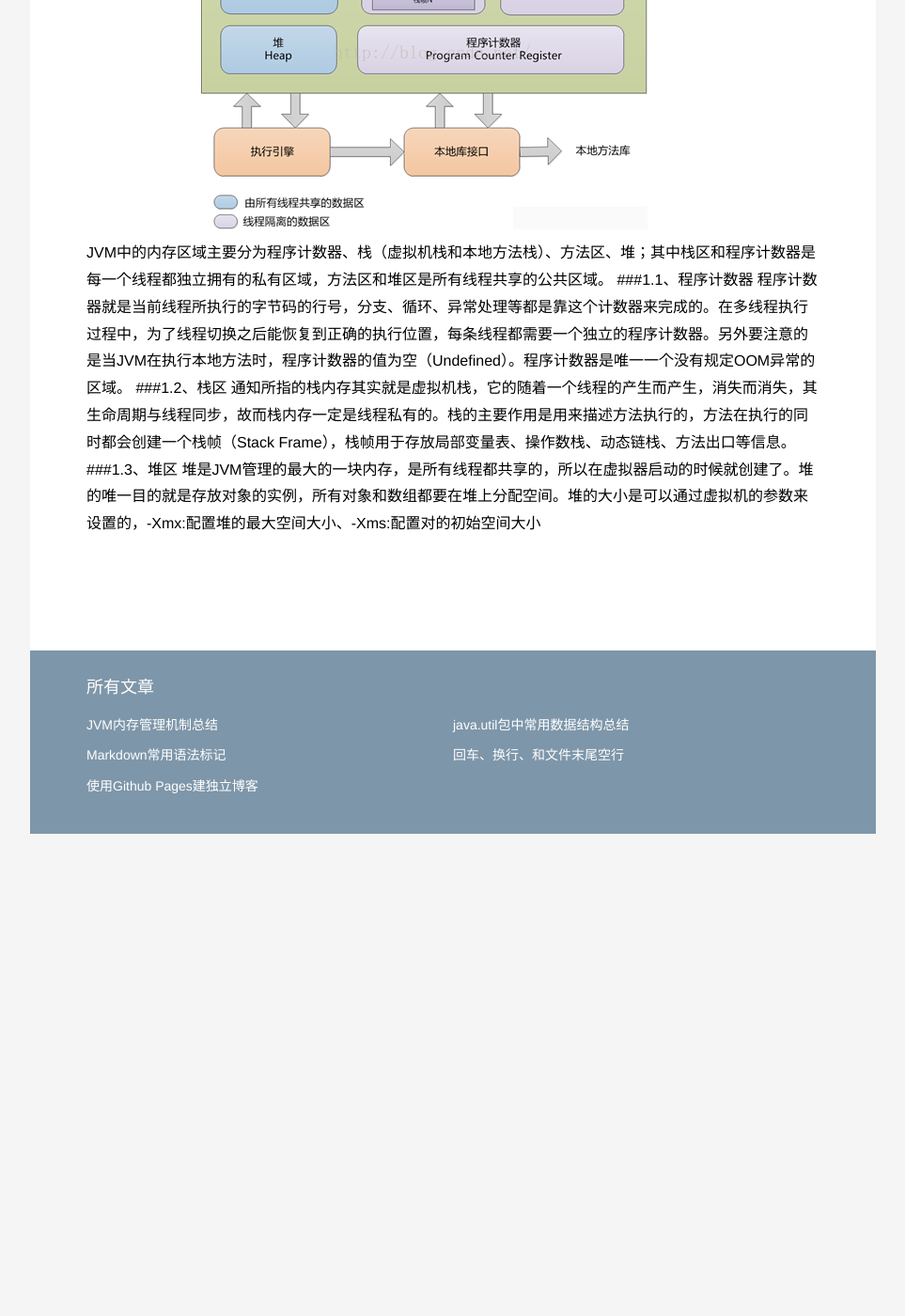
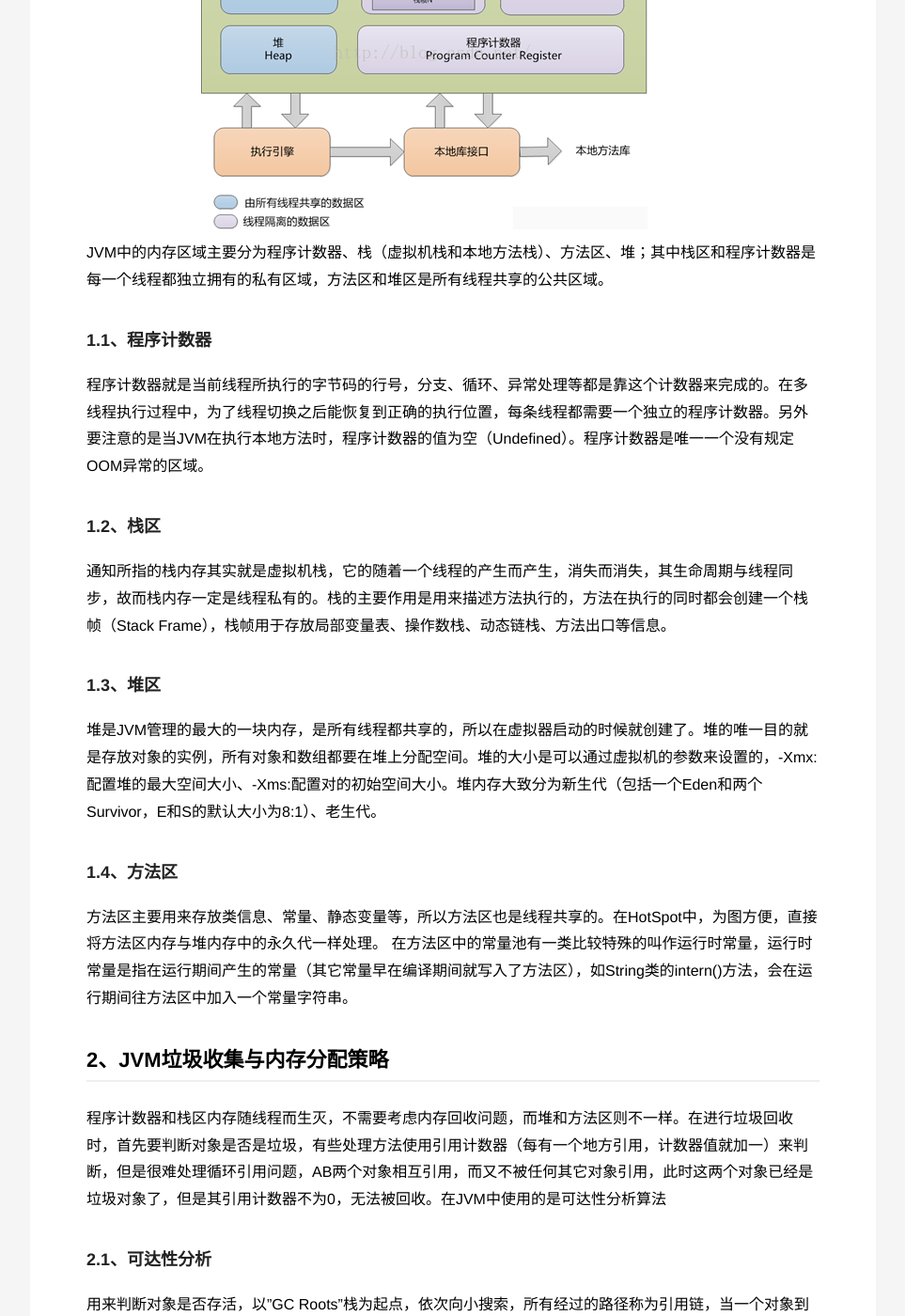
Before and after one commit to wangkun11/wangkun11.github.io, a Jekyll site: the page built from _posts/2017-03-16-JVM内存管理机制总结.md, in a window 1280 px wide and 1400 px high, scrolled down 419 px. Shown: the whole window at 94% size, without its empty margins (158-1121 px from the left). Built offline with Jekyll 4.4.1, drawn with Linux system fonts in a browser that asks for light colours; before the commit the page ends 1306 px from its top, so only the background shows below that; some of the changed text lies outside the part shown.

Commit message:
修改文章

```diff
--- a/_posts/2017-03-16-JVM内存管理机制总结.md
+++ b/_posts/2017-03-16-JVM内存管理机制总结.md
@@ -8,9 +8,27 @@ description: 文章内容主要来源于自己阅读周志明《深入理解java
 ## 1、JVM内存模型
 ![JVM内存模型图](/images/JVM/JVM内存模型图.png)
 JVM中的内存区域主要分为程序计数器、栈（虚拟机栈和本地方法栈）、方法区、堆；其中栈区和程序计数器是每一个线程都独立拥有的私有区域，方法区和堆区是所有线程共享的公共区域。
-###1.1、程序计数器
+### 1.1、程序计数器
 程序计数器就是当前线程所执行的字节码的行号，分支、循环、异常处理等都是靠这个计数器来完成的。在多线程执行过程中，为了线程切换之后能恢复到正确的执行位置，每条线程都需要一个独立的程序计数器。另外要注意的是当JVM在执行本地方法时，程序计数器的值为空（Undefined）。程序计数器是唯一一个没有规定OOM异常的区域。
-###1.2、栈区
+### 1.2、栈区
 通知所指的栈内存其实就是虚拟机栈，它的随着一个线程的产生而产生，消失而消失，其生命周期与线程同步，故而栈内存一定是线程私有的。栈的主要作用是用来描述方法执行的，方法在执行的同时都会创建一个栈帧（Stack Frame），栈帧用于存放局部变量表、操作数栈、动态链栈、方法出口等信息。
-###1.3、堆区
-堆是JVM管理的最大的一块内存，是所有线程都共享的，所以在虚拟器启动的时候就创建了。堆的唯一目的就是存放对象的实例，所有对象和数组都要在堆上分配空间。堆的大小是可以通过虚拟机的参数来设置的，-Xmx:配置堆的最大空间大小、-Xms:配置对的初始空间大小
+### 1.3、堆区
+堆是JVM管理的最大的一块内存，是所有线程都共享的，所以在虚拟器启动的时候就创建了。堆的唯一目的就是存放对象的实例，所有对象和数组都要在堆上分配空间。堆的大小是可以通过虚拟机的参数来设置的，-Xmx:配置堆的最大空间大小、-Xms:配置对的初始空间大小。堆内存大致分为新生代（包括一个Eden和两个Survivor，E和S的默认大小为8:1）、老生代。
+### 1.4、方法区
+方法区主要用来存放类信息、常量、静态变量等，所以方法区也是线程共享的。在HotSpot中，为图方便，直接将方法区内存与堆内存中的永久代一样处理。
+在方法区中的常量池有一类比较特殊的叫作运行时常量，运行时常量是指在运行期间产生的常量（其它常量早在编译期间就写入了方法区），如String类的intern()方法，会在运行期间往方法区中加入一个常量字符串。
+## 2、JVM垃圾收集与内存分配策略
+程序计数器和栈区内存随线程而生灭，不需要考虑内存回收问题，而堆和方法区则不一样。在进行垃圾回收时，首先要判断对象是否是垃圾，有些处理方法使用引用计数器（每有一个地方引用，计数器值就加一）来判断，但是很难处理循环引用问题，AB两个对象相互引用，而又不被任何其它对象引用，此时这两个对象已经是垃圾对象了，但是其引用计数器不为0，无法被回收。在JVM中使用的是可达性分析算法
+### 2.1、可达性分析
+用来判断对象是否存活，以"GC Roots"栈为起点，依次向小搜索，所有经过的路径称为引用链，当一个对象到GC Roots没有任何引用链相连时，此对象就是不可用了，可以被回收。"Gc Roots"栈中主要包括：虚拟机栈中引用的对象、方法区中静态属性和常量引用的对象、JNI中引用的对象。
+一个对象在进行可达性分析不可达后并不会直接回收，若其重写了finalize()方法并且没有被执行过（finalize()方法仅会被虚拟机执行一次），则会进入到F-Queue队列中，由低优先级的线程Finalizer执行。
+在java中的引用被分为强引用、软引用、若引用、虚引用四种。
+### 2.2、垃圾收集算法
+#### 标记-清除算法（Mark-Sweep）
+先标记，而后统一清除，是最基本的垃圾回收算法，会造成内存碎片
+#### 复制算法
+基本思想是将内存一分为二，其中一块用完了，就将还活着的对象复制到另外一块，然后将已使用过的那一块清除。（适合新生代）
+####标记-整理算法
+和标记-清除差不多，不过不是直接直接对垃圾对象进行清理，而是让存活的对象向一顿移动，以消除碎片。（适合老生代）
+#### 分代收集算法
+根据对象的存活周期，将堆划分为新生代、老生代，采取不同的收集算法。
```
